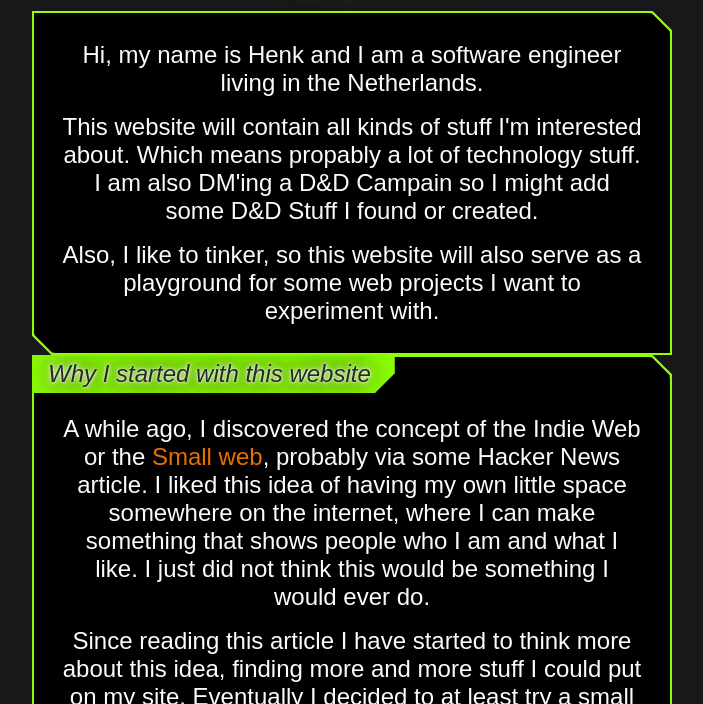
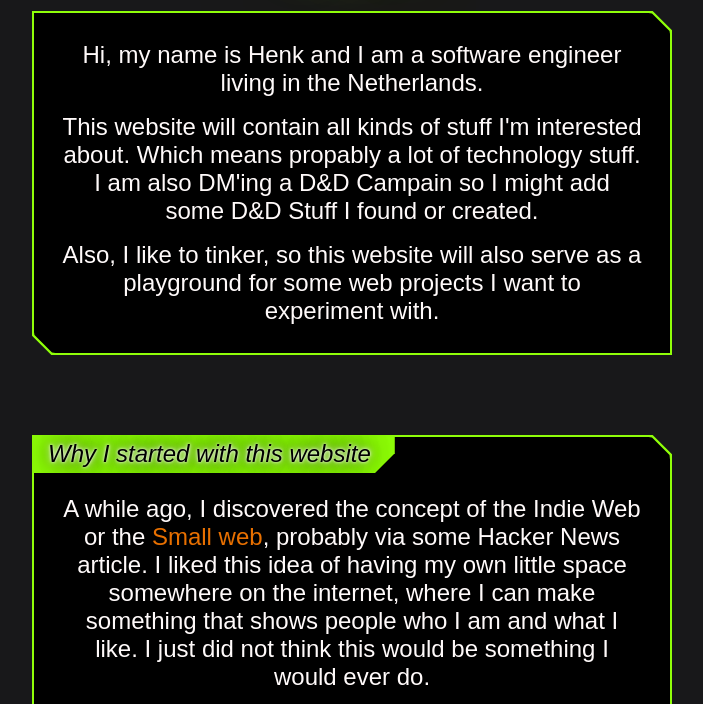
Before and after one commit to henkdb4/neocities, a plain HTML site: page about.html in a window 1280 px wide. Shown: the part 236-940 px from the top of the page, without its empty margins (288-991 px from the left). Drawn offline with Linux system fonts and the light colour scheme; a web font is replaced by a local one.

Commit message:
changed margin rule zo margin is still applied with header styling

```diff
--- a/cyber.css
+++ b/cyber.css
@@ -14,21 +14,20 @@ div.cyber > p {
   color: #fffafa;
 }
 
-.cyber + * {
-  margin-top: 80px;
+* + .cyber {
+  margin-bottom: 80px;
 }
 
 .cyber > p + p {
   margin-top: 1rem;
 }
 
-
 h2 + .cyber {
   padding-top: 2.5rem;
 }
 
 h2:has( +.cyber) {
-  color: #282828;
+  color: black;
   font-size: 1.5rem;
   background: #8ffe09;
   position: absolute;
```
